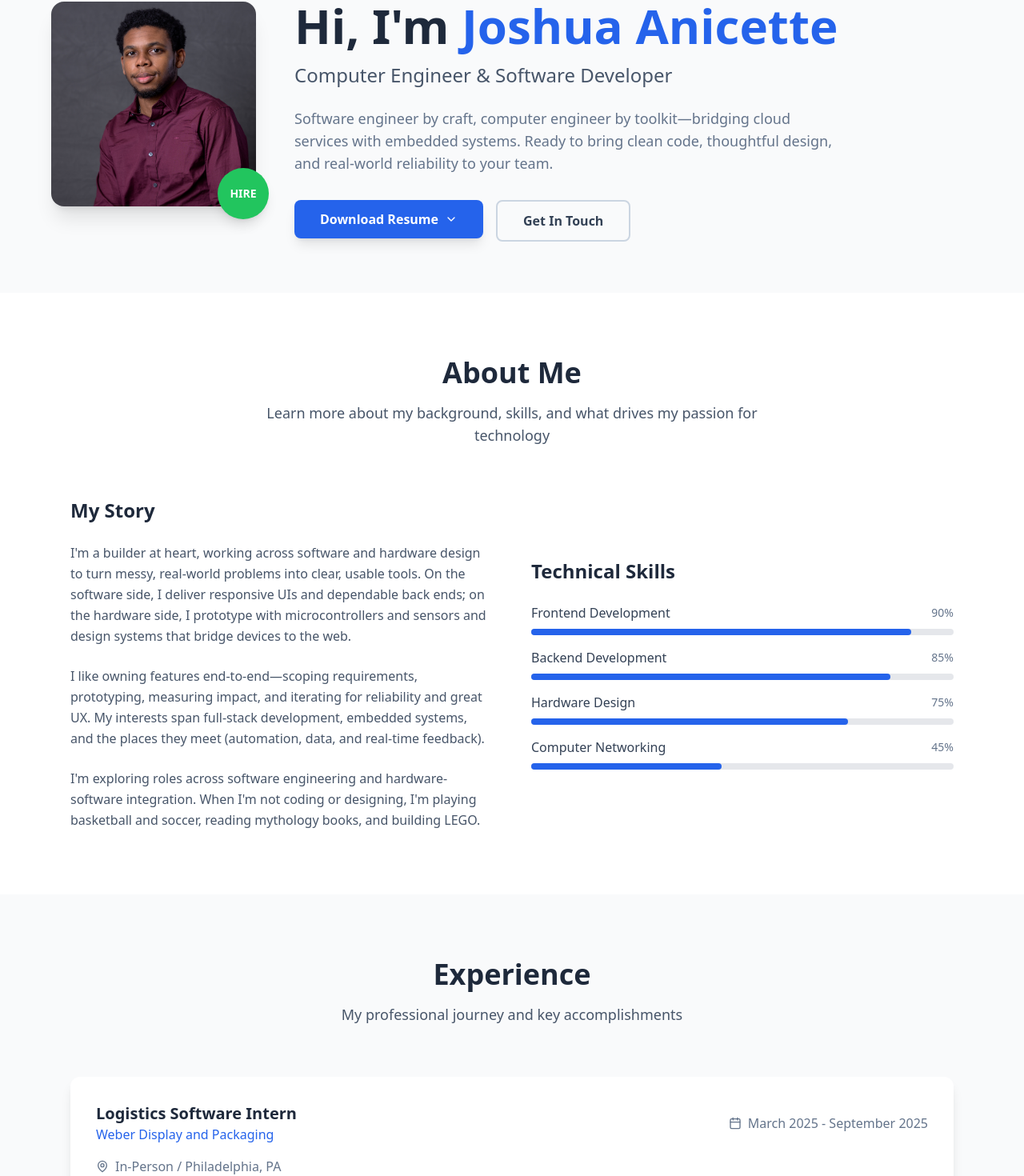
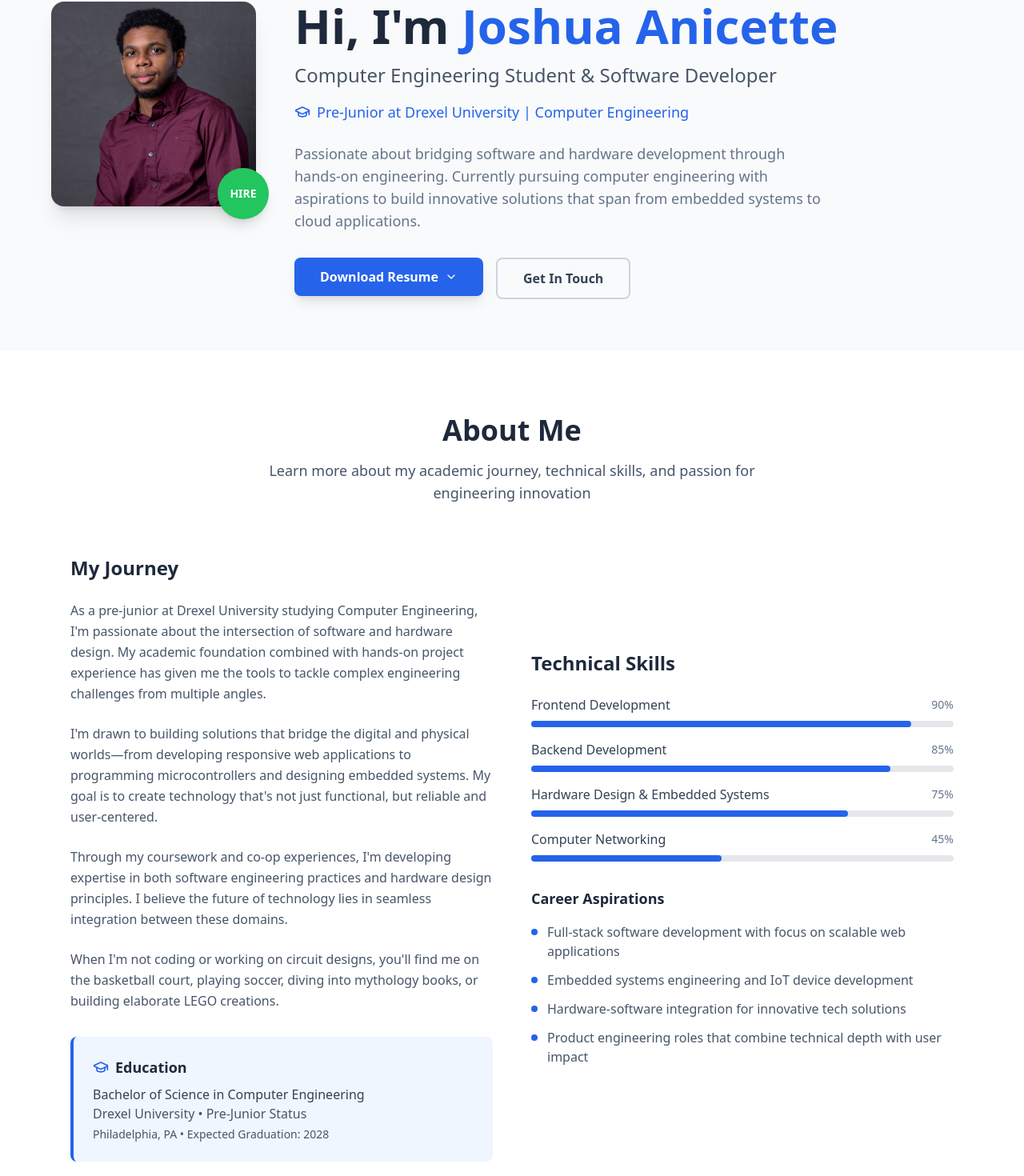
Before and after one commit to joshuaanicette/Josh-s-Portfolio, a React (Vite) app: page / in a window 1280 px wide. Shown: the part 94-1564 px from the top of the page at 80% size. Built offline with nearby package versions, Linux system fonts and the light colour scheme.

Commit message:
Updated the website

```diff
--- a/src/App.tsx
+++ b/src/App.tsx
@@ -1,5 +1,5 @@
 import React, { useState, useEffect } from 'react';
-import { Github, Linkedin, Mail, ExternalLink, MapPin, Calendar, Code, Briefcase, User, Phone, ChevronDown } from 'lucide-react';
+import { Github, Linkedin, Mail, ExternalLink, MapPin, Calendar, Code, Briefcase, User, Phone, ChevronDown, GraduationCap } from 'lucide-react';
 
 function App() {
   const [isDownloading, setIsDownloading] = useState(false);
@@ -129,12 +129,18 @@ function App() {
               <h1 className="text-4xl lg:text-6xl font-bold text-slate-800 mb-4">
                 Hi, I'm <span className="text-blue-600">Joshua Anicette</span>
               </h1>
-              <p className="text-xl lg:text-2xl text-slate-600 mb-6">
-                Computer Engineer & Software Developer
+              <p className="text-xl lg:text-2xl text-slate-600 mb-4">
+                Computer Engineering Student & Software Developer
               </p>
+              <div className="flex items-center justify-center lg:justify-start mb-6">
+                <GraduationCap className="w-5 h-5 text-blue-600 mr-2" />
+                <p className="text-lg text-blue-600 font-medium">
+                  Pre-Junior at Drexel University | Computer Engineering
+                </p>
+              </div>
               <p className="text-lg text-slate-500 mb-8 max-w-2xl">
-                Software engineer by craft, computer engineer by toolkit—bridging cloud services with embedded systems.
-                Ready to bring clean code, thoughtful design, and real-world reliability to your team.
+                Passionate about bridging software and hardware development through hands-on engineering.
+                Currently pursuing computer engineering with aspirations to build innovative solutions that span from embedded systems to cloud applications.
               </p>
               <div className="flex flex-col sm:flex-row gap-4 justify-center lg:justify-start">
                 {/* Resume Download Dropdown */}
@@ -188,25 +194,39 @@ function App() {
           <div className="text-center mb-16">
             <h2 className="text-3xl lg:text-4xl font-bold text-slate-800 mb-4">About Me</h2>
             <p className="text-lg text-slate-600 max-w-2xl mx-auto">
-              Learn more about my background, skills, and what drives my passion for technology
+              Learn more about my academic journey, technical skills, and passion for engineering innovation
             </p>
           </div>
 
           <div className="grid md:grid-cols-2 gap-12 items-center">
             <div>
-              <h3 className="text-2xl font-semibold text-slate-800 mb-6">My Story</h3>
+              <h3 className="text-2xl font-semibold text-slate-800 mb-6">My Journey</h3>
               <p className="text-slate-600 mb-6 leading-relaxed">
-              I'm a builder at heart, working across software and hardware design to turn messy, real-world problems into clear, usable tools.
-              On the software side, I deliver responsive UIs and dependable back ends; on the hardware side, I prototype with microcontrollers and sensors and design systems that bridge devices to the web.
+                As a pre-junior at Drexel University studying Computer Engineering, I'm passionate about the intersection of software and hardware design.
+                My academic foundation combined with hands-on project experience has given me the tools to tackle complex engineering challenges from multiple angles.
               </p>
               <p className="text-slate-600 mb-6 leading-relaxed">
-              I like owning features end-to-end—scoping requirements, prototyping, measuring impact, and iterating for reliability and great UX.
-              My interests span full-stack development, embedded systems, and the places they meet (automation, data, and real-time feedback).
+                I'm drawn to building solutions that bridge the digital and physical worlds—from developing responsive web applications to programming microcontrollers and designing embedded systems.
+                My goal is to create technology that's not just functional, but reliable and user-centered.
+              </p>
+              <p className="text-slate-600 mb-6 leading-relaxed">
+                Through my coursework and co-op experiences, I'm developing expertise in both software engineering practices and hardware design principles.
+                I believe the future of technology lies in seamless integration between these domains.
               </p>
               <p className="text-slate-600 leading-relaxed">
-              I'm exploring roles across software engineering and hardware-software integration.
-              When I'm not coding or designing, I'm playing basketball and soccer, reading mythology books, and building LEGO.
+                When I'm not coding or working on circuit designs, you'll find me on the basketball court, playing soccer, diving into mythology books, or building elaborate LEGO creations.
               </p>
+
+              {/* Education Info */}
+              <div className="mt-8 p-6 bg-blue-50 rounded-lg border-l-4 border-blue-600">
+                <div className="flex items-center mb-2">
+                  <GraduationCap className="w-5 h-5 text-blue-600 mr-2" />
+                  <h4 className="text-lg font-semibold text-slate-800">Education</h4>
+                </div>
+                <p className="text-slate-700 font-medium">Bachelor of Science in Computer Engineering</p>
+                <p className="text-slate-600">Drexel University • Pre-Junior Status</p>
+                <p className="text-slate-600 text-sm mt-1">Philadelphia, PA • Expected Graduation: 2028</p>
+              </div>
             </div>
 
             <div>
@@ -232,7 +252,7 @@ function App() {
                 </div>
                 <div>
                   <div className="flex justify-between items-center mb-2">
-                    <span className="font-medium text-slate-700">Hardware Design</span>
+                    <span className="font-medium text-slate-700">Hardware Design & Embedded Systems</span>
                     <span className="text-sm text-slate-500">75%</span>
                   </div>
                   <div className="w-full bg-gray-200 rounded-full h-2">
@@ -249,6 +269,29 @@ function App() {
                   </div>
                 </div>
               </div>
+
+              {/* Career Aspirations */}
+              <div className="mt-8">
+                <h4 className="text-lg font-semibold text-slate-800 mb-4">Career Aspirations</h4>
+                <div className="space-y-3">
+                  <div className="flex items-start">
+                    <span className="w-2 h-2 bg-blue-600 rounded-full mt-2 mr-3 flex-shrink-0"></span>
+                    <p className="text-slate-600">Full-stack software development with focus on scalable web applications</p>
+                  </div>
+                  <div className="flex items-start">
+                    <span className="w-2 h-2 bg-blue-600 rounded-full mt-2 mr-3 flex-shrink-0"></span>
+                    <p className="text-slate-600">Embedded systems engineering and IoT device development</p>
+                  </div>
+                  <div className="flex items-start">
+                    <span className="w-2 h-2 bg-blue-600 rounded-full mt-2 mr-3 flex-shrink-0"></span>
+                    <p className="text-slate-600">Hardware-software integration for innovative tech solutions</p>
+                  </div>
+                  <div className="flex items-start">
+                    <span className="w-2 h-2 bg-blue-600 rounded-full mt-2 mr-3 flex-shrink-0"></span>
+                    <p className="text-slate-600">Product engineering roles that combine technical depth with user impact</p>
+                  </div>
+                </div>
+              </div>
             </div>
           </div>
         </div>
@@ -260,7 +303,7 @@ function App() {
           <div className="text-center mb-16">
             <h2 className="text-3xl lg:text-4xl font-bold text-slate-800 mb-4">Experience</h2>
             <p className="text-lg text-slate-600 max-w-2xl mx-auto">
-              My professional journey and key accomplishments
+              My professional journey and key accomplishments in software and logistics
             </p>
           </div>
 
@@ -306,7 +349,7 @@ function App() {
           <div className="text-center mb-16">
             <h2 className="text-3xl lg:text-4xl font-bold text-slate-800 mb-4">Featured Projects</h2>
             <p className="text-lg text-slate-600 max-w-2xl mx-auto">
-              A showcase of my recent work and personal projects
+              A showcase of my recent work bridging software development and hardware engineering
             </p>
           </div>
 
@@ -347,8 +390,8 @@ function App() {
               <div className="p-6">
                 <h3 className="text-xl font-semibold text-slate-800 mb-2">Focus Assistant Tracker</h3>
                 <p className="text-slate-600 mb-4">
-                A focus-tracking assistant with real-time distraction alerts, session analytics, and a web dashboard.
-                Built for edge reliability and low-latency performance.
+                A hardware-software focus tracking system with real-time distraction alerts, session analytics, and web dashboard.
+                Demonstrates embedded systems integration with web technologies.
                 </p>
                 <div className="flex flex-wrap gap-2 mb-4">
                   <span className="px-3 py-1 bg-yellow-100 text-yellow-700 text-sm rounded-full">Python (Flask)</span>
@@ -406,7 +449,7 @@ function App() {
           <div className="text-center mb-16">
             <h2 className="text-3xl lg:text-4xl font-bold text-white mb-4">Let's Work Together</h2>
             <p className="text-lg text-slate-300 max-w-2xl mx-auto">
-            Ready to work and give insight into computer engineering and software development—building reliable systems from silicon to server
+            Ready to contribute fresh perspectives in computer engineering and software development—building innovative solutions from hardware fundamentals to software applications
             </p>
           </div>
 
```
